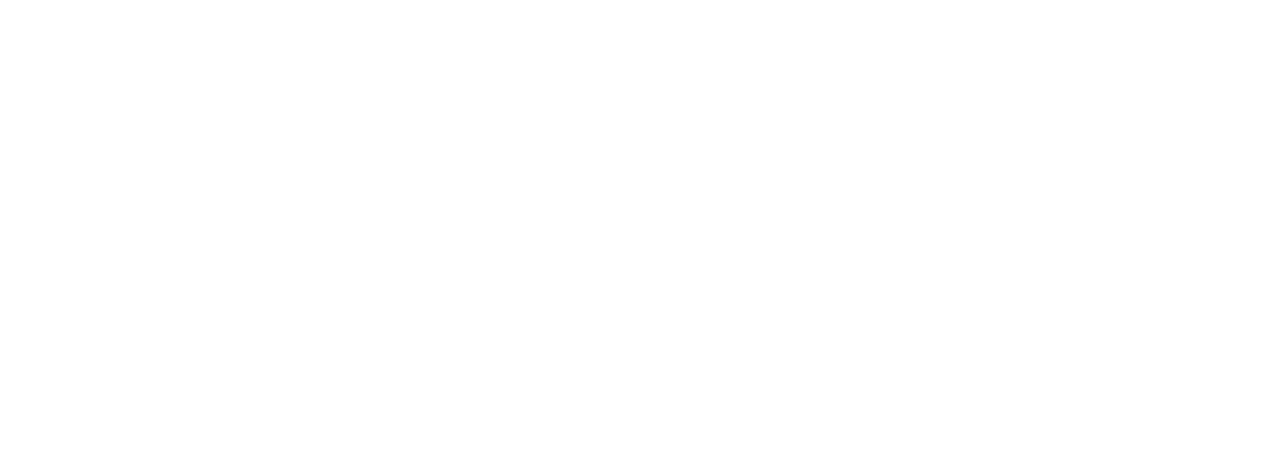
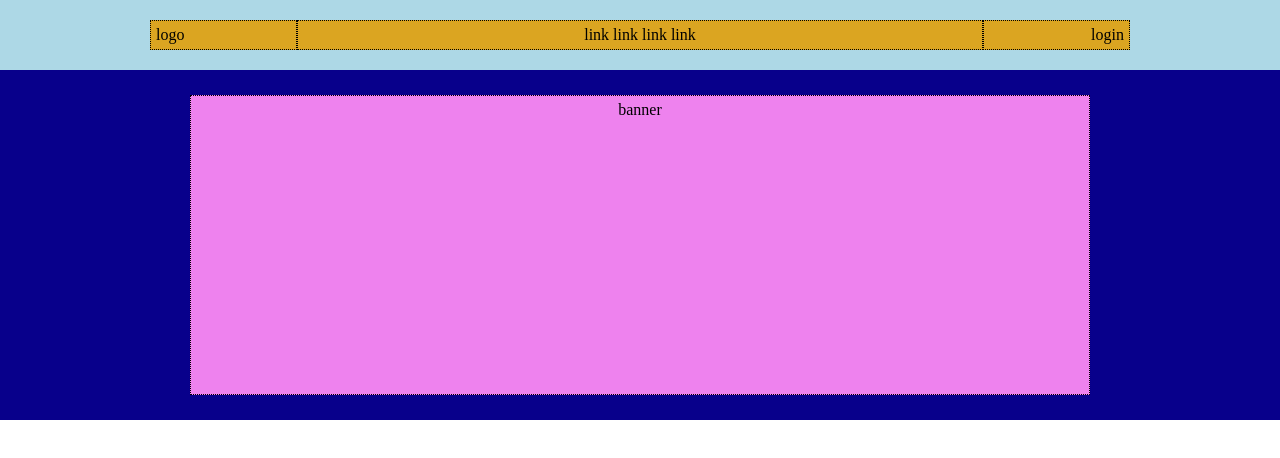
Before and after one commit to angelo-lepore/htmlcss-struttura-discord, a plain HTML site: page index.html in a window 1280 px wide. Drawn offline with Linux system fonts and the light colour scheme.

Commit message:
struttura-header

```diff
--- a/css/style.css
+++ b/css/style.css
@@ -4,3 +4,51 @@
     margin: 0;
     box-sizing: border-box;
 }
+
+/* debug */
+.debug {
+
+/* header */
+    .status-bar {
+        background-color: #ADD8E6 ;
+        display: flex;
+        justify-content: center;
+        padding: 20px;
+        padding-left: 150px;
+        padding-right: 150px;
+    }
+    .logo, .link, .login {
+        background-color: #DBA521;
+        border: 1px dotted #000000;
+        padding: 5px;
+    }
+    .logo {
+        width: 15%;
+    }
+    .link {
+        width: 70%;
+        text-align: center;
+        padding: 5px;
+    }
+    .login {
+        width: 15%;
+        text-align: end;
+    }
+    .banner {
+    background-color: #08008B ;
+    display: flex;
+    justify-content: center;
+    padding: 25px;
+    }
+    .banner-conteiner {
+        background-color: #EE82EE;
+        border: 1px dotted #000000;
+        padding: 5px;
+        height: 300px;
+        display: flex;
+        width: 900px;
+        justify-content: center;
+    }
+
+    /* main */
+}
--- a/index.html
+++ b/index.html
@@ -6,9 +6,19 @@
     <link rel="stylesheet" href="./css/style.css">
     <title>Discord</title>
 </head>
-<body>
+<body class="debug">
     <!-- haeder -->
     <header>
+
+        <nav class="status-bar">
+            <div class="logo">logo</div>
+            <div class="link">link link link link</div>
+            <div class="login">login</div>
+        </nav>
+
+        <section class="banner">
+            <div class="banner-conteiner">banner</div>
+        </section>
 
     </header>
 
```
